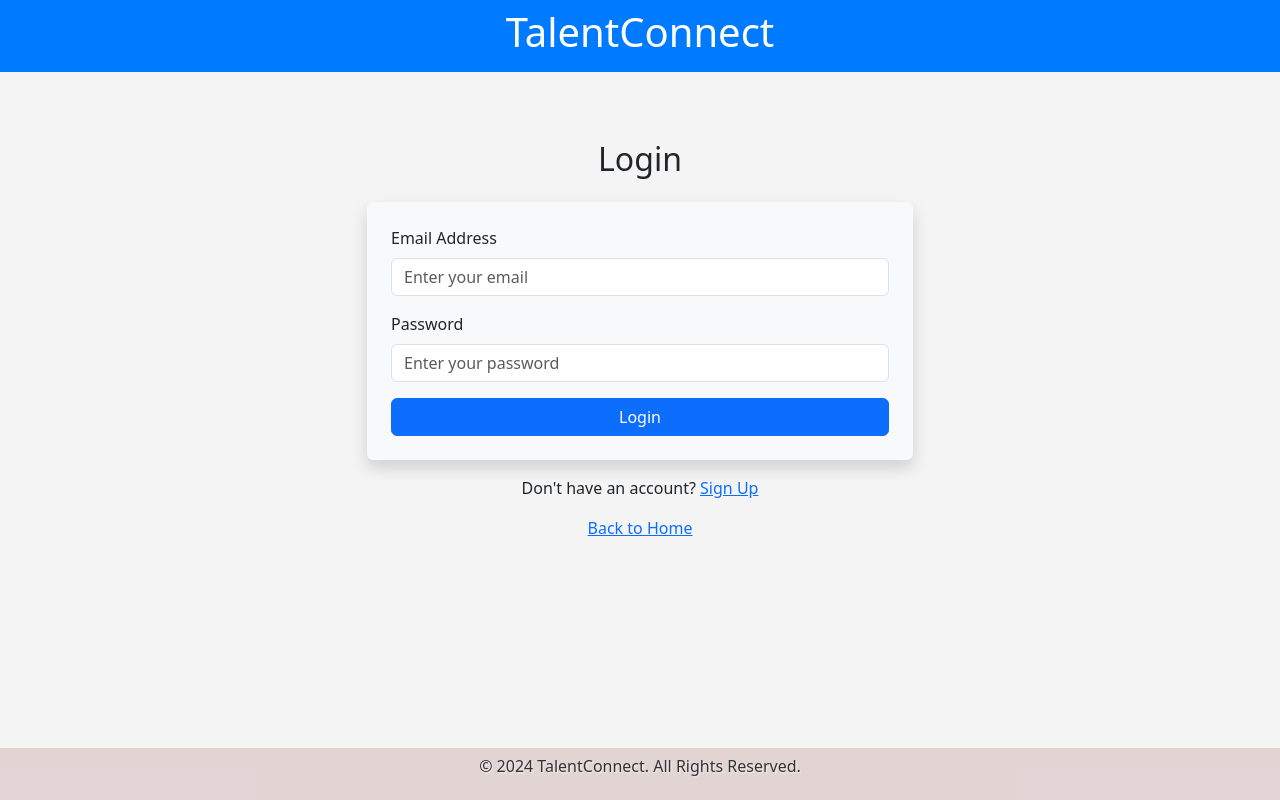
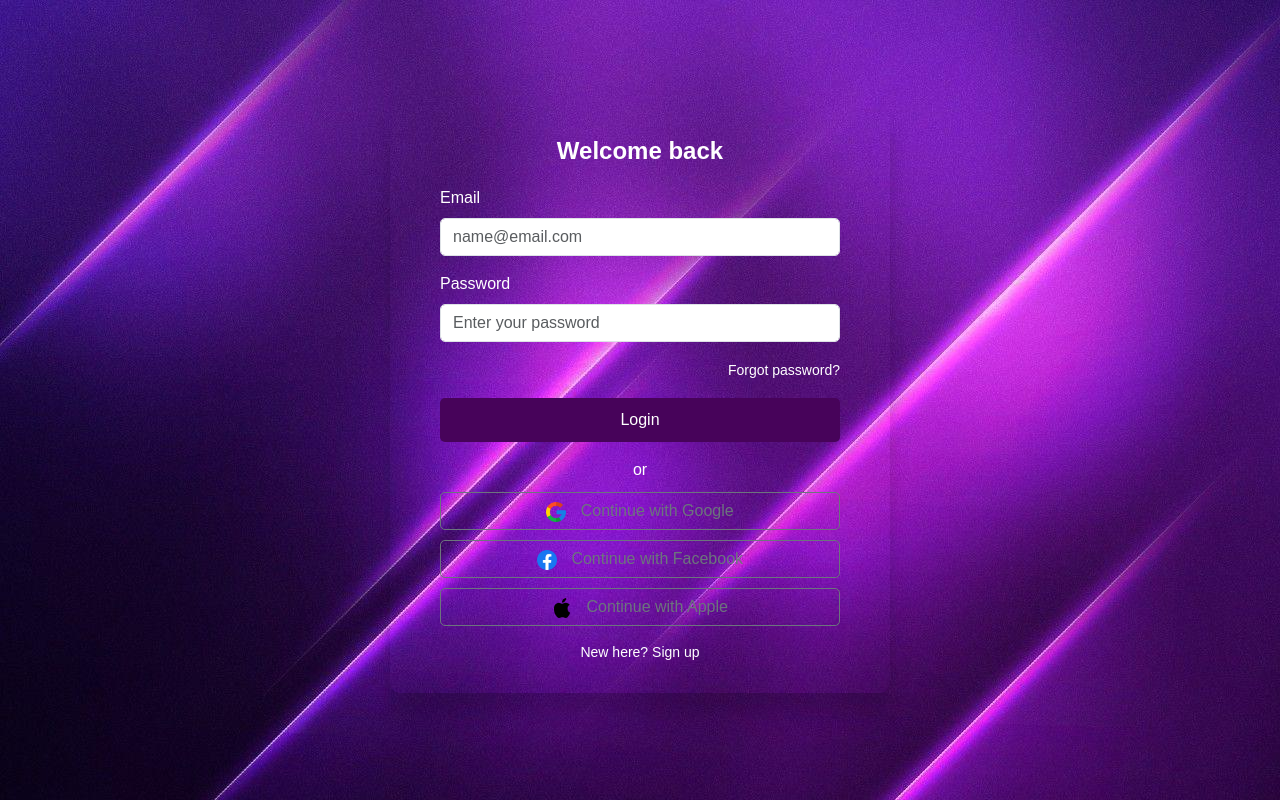
Before and after one commit to Devaraj-D/Project, a Flask app: page /login in a window 1280 px wide. Run offline with Flask 3, Linux system fonts and the light colour scheme.

Commit message:
sign in and sign up

```diff
--- a/TalentConnect/JIM/settings.py
+++ b/TalentConnect/JIM/settings.py
@@ -86,7 +86,7 @@ DATABASES = {
             'ENGINE': 'django.db.backends.mysql',
             'NAME': 'JIM',
             'USER': 'root',
-            'PASSWORD': 'Sakthi2004',
+            'PASSWORD': 'devaraj2003',
             'HOST': 'localhost',
             'PORT': '3306',
     },
--- a/TalentConnect/project2/templates/login.html
+++ b/TalentConnect/project2/templates/login.html
@@ -1,7 +1,3 @@
-{% extends 'base.html' %}
-
-{% block content %}
-
 <!DOCTYPE html>
 <html lang="en">
 <head>
@@ -9,49 +5,127 @@
     <meta name="viewport" content="width=device-width, initial-scale=1.0">
     <title>Login</title>
     <link rel="stylesheet" href="https://cdn.jsdelivr.net/npm/bootstrap@5.3.0/dist/css/bootstrap.min.css">
+    <style>
+        body {
+            background-image: url("{{ url_for('static', filename='assests/log-back.jpeg') }}");
+            background-color: #f3f6f9;
+            display: flex;
+            justify-content: center;
+            align-items: center;
+            height: 100vh;
+            margin: 0;
+            font-family: Arial, sans-serif;
+            overflow: hidden; /* Prevents scrolling */
+        }
+
+     .login-container {
+        /* White with 80% opacity */
+    border-radius: 10px;
+    box-shadow: 0 20px 20px rgba(0, 0, 0, 0.2);
+    max-width: 500px;
+    width: 100%;
+    padding: 30px;
+    display: flex;
+    align-items: center;
+    justify-content: center;
+    position: relative;
+    color: #ffffff; /* Dark text color */
+}
+        .login-content {
+            max-width: 400px;
+            width: 100%;
+            text-align: center;
+        }
+        .login-container img.apple-logo {
+            position: absolute;
+            top: 20px;
+            left: 20px;
+            height: 50px; /* Adjust size of the logo */
+        }
+        .login-container img.happy-man {
+            position: fixed;
+            right: 20px;
+            width: 500px;
+            height: 500px; /* Adjust size of the image */
+        }
+        .login-container img.social-logo {
+            width: 20px; /* Adjust size of the social media logos */
+            height: 20px;
+            margin-right: 10px;
+        }
+        .login-container h2 {
+            margin-bottom: 20px;
+            font-size: 24px;
+            color: #ffffff;
+            font-weight: bold;
+        }
+        .form-control {
+            border-radius: 5px;
+            margin-bottom: 15px;
+        }
+        .btn-primary {
+            background-color: #47035a;
+            border: none;
+            border-radius: 5px;
+            padding: 10px;
+            font-size: 16px;
+            width: 100%;
+        }
+        .btn-primary:hover {
+            background-color: #e016ff;
+        }
+        .btn-outline-secondary {
+            margin-top: 10px;
+            border-radius: 5px;
+            width: 100%;
+        }
+        .text-small {
+            font-size: 14px;
+        }
+        a {
+            text-decoration: none;
+            color: #ffffff;
+        }
+        a:hover {
+            text-decoration: underline;
+        }
+    </style>
 </head>
 <body>
-    <div class="container mt-5">
-        <div class="row justify-content-center">
-            <div class="col-md-6">
-                <h2 class="text-center mb-4">Login</h2>
+    <div class="login-container">
 
-                <!-- Flash Messages -->
-                {% with messages = get_flashed_messages(with_categories=true) %}
-                    {% if messages %}
-                        {% for category, message in messages %}
-                            <div class="alert alert-{{ category }} alert-dismissible fade show" role="alert">
-                                {{ message }}
-                                <button type="button" class="btn-close" data-bs-dismiss="alert" aria-label="Close"></button>
-                            </div>
-                        {% endfor %}
-                    {% endif %}
-                {% endwith %}
-
-                <!-- Login Form -->
-                <form action="/login" method="POST" class="shadow p-4 rounded bg-light">
-                    <div class="mb-3">
-                        <label for="email" class="form-label">Email Address</label>
-                        <input type="email" name="email" id="email" class="form-control" placeholder="Enter your email" required>
-                    </div>
-                    <div class="mb-3">
-                        <label for="password" class="form-label">Password</label>
-                        <input type="password" name="password" id="password" class="form-control" placeholder="Enter your password" required>
-                    </div>
-                    <button type="submit" class="btn btn-primary w-100">Login</button>
-                </form>
-
-                <!-- Additional Links -->
-                <div class="text-center mt-3">
-                    <p>Don't have an account? <a href="/signup">Sign Up</a></p>
-                    <p><a href="/">Back to Home</a></p>
+        <div class="login-content">
+            <h2>Welcome back</h2>
+            <form action="/login" method="POST">
+                <div class="mb-3 text-start">
+                    <label for="email" class="form-label">Email</label>
+                    <input type="email" class="form-control" id="email" name="email" placeholder="name@email.com" required>
                 </div>
+                <div class="mb-3 text-start">
+                    <label for="password" class="form-label">Password</label>
+                    <input type="password" class="form-control" id="password" name="password" placeholder="Enter your password" required>
+                </div>
+                <div class="mb-3 text-end">
+                    <a href="/forgot-password" class="text-small">Forgot password?</a>
+                </div>
+                <button type="submit" class="btn btn-primary">Login</button>
+            </form>
+            <div class="text-center mt-3">or</div>
+            <button class="btn btn-outline-secondary">
+                <img src="{{ url_for('static', filename='assests/google.png') }}" class="social-logo" alt="Google Logo"> Continue with Google
+            </button>
+            <button class="btn btn-outline-secondary">
+                <img src="{{ url_for('static', filename='assests/facebook.png') }}" class="social-logo" alt="Facebook Logo"> Continue with Facebook
+            </button>
+            <button class="btn btn-outline-secondary">
+                <img src="{{ url_for('static', filename='assests/apple-logo.png') }}" class="social-logo" alt="Apple Logo"> Continue with Apple
+            </button>
+            <div class="mt-3 text-small">
+                New here? <a href="/signup">Sign up</a>
             </div>
         </div>
+
     </div>
 
-    <!-- Bootstrap JavaScript -->
-    <script src="https://cdn.jsdelivr.net/npm/bootstrap@5.3.0/dist/js/bootstrap.bundle.min.js"></script>
 </body>
 </html>
-{% endblock %}
```
Also changed, not shown: TalentConnect/project2/templates/signup.html (+15 -11 lines), TalentConnect/project2/static/assests/OIP.jpeg (added), TalentConnect/project2/static/assests/PURP.gif (added), TalentConnect/project2/static/assests/apple-logo.png (added), TalentConnect/project2/static/assests/facebook.png (added), TalentConnect/project2/static/assests/google.png (added), TalentConnect/project2/static/assests/log-back.jpeg (added), TalentConnect/project2/static/assests/purple.png (added), 1 other file.
